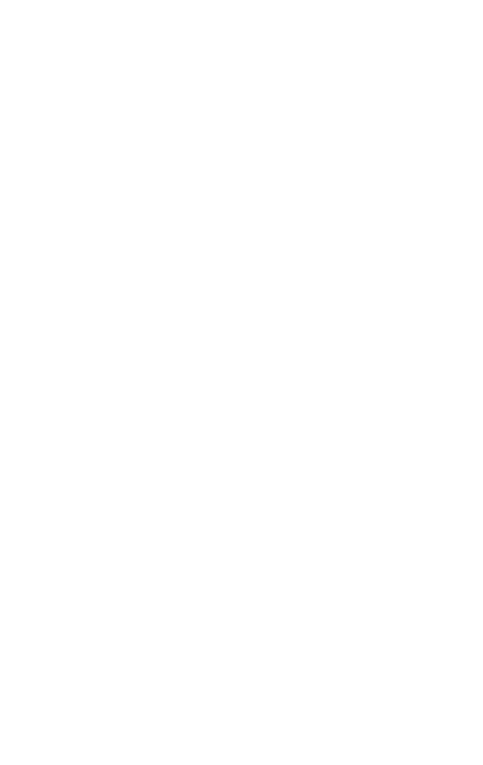
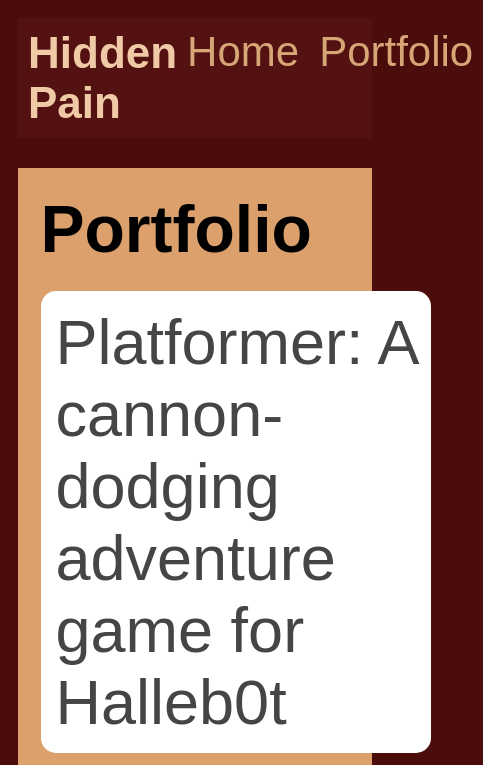
Before and after one commit to juanchipel/juanchipel.github.io, a plain HTML site: page portfolio.html in a window 390 px wide. Shown: the top 765 px of the page, 483 px wide, since content can reach past the window. Drawn offline with Linux system fonts and the light colour scheme.

Commit message:
portfolio

```diff
--- a/portfolio.html
+++ b/portfolio.html
@@ -0,0 +1,43 @@
+<!DOCTYPE html>
+<html>
+  <head>
+    <title>Juan's Website</title>
+    <link rel="stylesheet" href="style.css" />
+  </head>
+
+  <body>
+    <!-- All content goes here -->
+    <div id="all-contents">
+        <nav>
+            <h1>Hidden Pain</h1>
+            <ul id="nav-ul">
+              <li class="nav-li">
+                <a href="index.html">Home</a>
+              </li>
+              <li class="nav-li">
+                <a href="portfolio.html">Portfolio</a>
+              </li>
+            </ul>
+          </nav>
+          <main>
+            <div class="content">
+              <h1>Portfolio</h1>
+              <ul id="portfolio">
+                <li>
+                    <a href="projects/platformer/">Platformer: A cannon-dodging adventure game for Halleb0t</a>
+                  </li>
+                  <li>
+                    <a href="projects/bouncing-box/">Bouncing Box: A fun introduction to web game development</a>
+                  </li>
+                  <li>
+                    <a href="projects/circularity/">Circularity: A poetic motion experiment with circles</a>
+                  </li>
+
+              </ul>
+            </div>
+          </main>
+
+
+    </div>
+  </body>
+</html>
--- a/style.css
+++ b/style.css
@@ -75,3 +75,79 @@ main {
 h2, h3 {
     margin: 0px;
 }
+
+/* Portfolio styles */
+.content h1 {
+    color: black;
+  }
+
+  #portfolio {
+    list-style-type: none;
+    padding-left: 0;
+  }
+
+  #portfolio li {
+    background: #fff;
+    padding: 10px;
+    border-radius: 10px;
+    margin-bottom: 10px;
+  }
+
+  #portfolio li:hover {
+    background: #eee;
+  }
+
+  #portfolio a {
+    text-decoration: none;
+    color: #454545;
+  }
+
+  /* responsive web design */
+@media screen and (min-width: 120px) and (max-width: 1080px) {
+    main {
+      height: 100ch;
+      zoom: 1.5;
+      display: grid;
+    }
+
+    h1 {
+      font-size: 44px;
+    }
+
+    h2 {
+      font-size: 42px;
+    }
+
+    h3 {
+      font-size: 36px;
+    }
+
+    #all-contents {
+      height: 100ch;
+      margin: none;
+    }
+
+    a {
+      font-size: 42px;
+    }
+
+    .sidebar {
+      margin-right: 0px;
+      justify-content: center;
+      align-items: center;
+    }
+
+    .sidebar-img {
+      width: 100%;
+    }
+
+    p,
+    li {
+      font-size: 24px;
+    }
+
+    .content {
+      align-content: center;
+      justify-content: center;
+    }
+  }
```
Also changed, not shown: index.html (+3 -3 lines).
